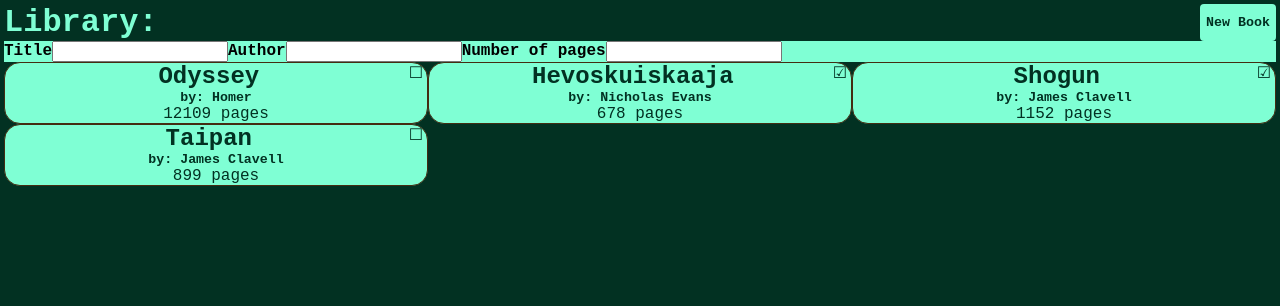
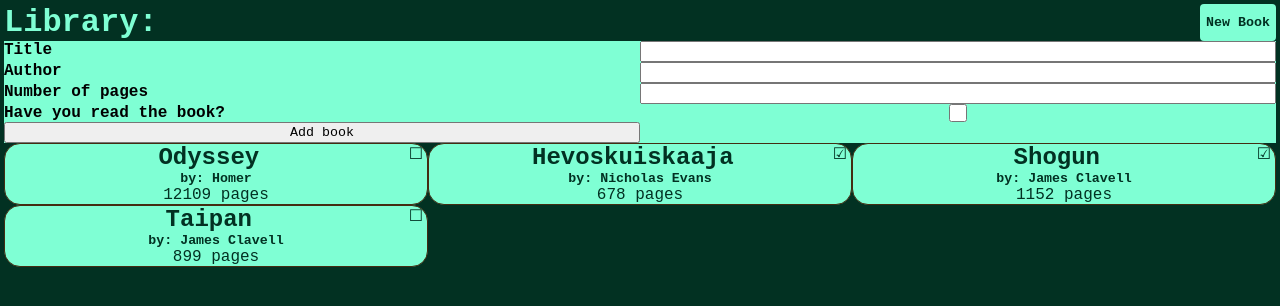
Before and after one commit to atoinonen/web-library, a plain HTML site: page index.html in a window 1280 px wide. Both pictures are taken after a click on the button "New Book". Drawn offline with Linux system fonts and the light colour scheme.

Commit message:
Add checkbox and button to form
Adds checkbox for whether the book is read and a submit button to submit
the form. Also animates the appearance of the form.

```diff
--- a/script.js
+++ b/script.js
@@ -59,6 +59,12 @@ function showForm(){
     addFormField("title", "Title", "text", form);
     addFormField("author", "Author", "text", form);
     addFormField("pages", "Number of pages", "number", form);
+    addFormField("read", "Have you read the book?", "checkbox", form);
+    const button = document.createElement("button");
+    button.type = "submit";
+    button.textContent = "Add book";
+    form.appendChild(button);
+    div.style.maxHeight = "150px";
     div.appendChild(form);
 }
 
--- a/style.css
+++ b/style.css
@@ -39,6 +39,13 @@ button#new-book:active {
 #add-book-form {
     background-color: aquamarine;
     font-weight: bold;
+    max-height: 0px;
+    transition: all 1s;
+}
+
+form {
+    display: grid;
+    grid: auto-flow / 1fr 1fr;
 }
 
 #list {
```
